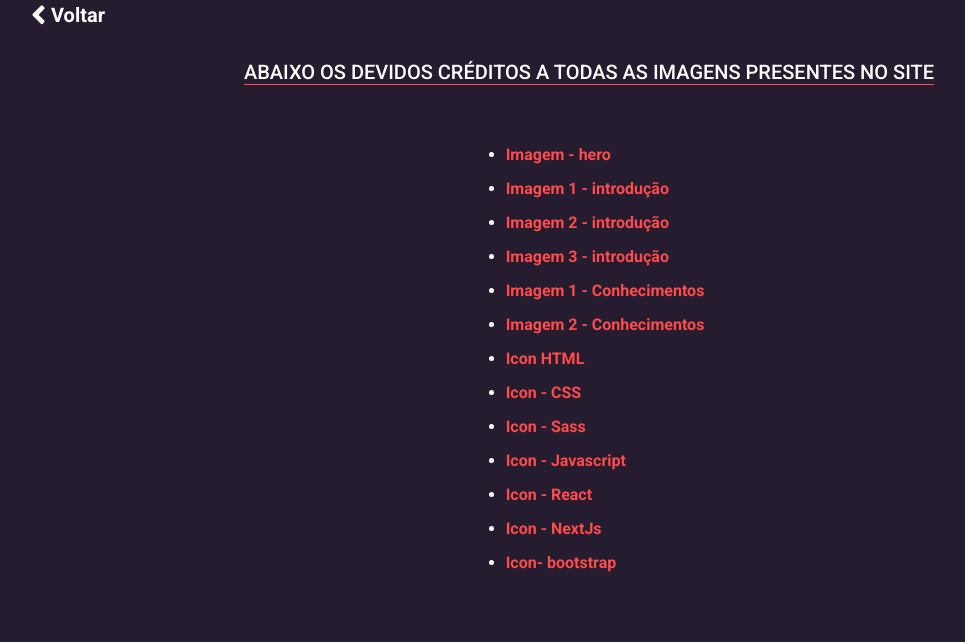
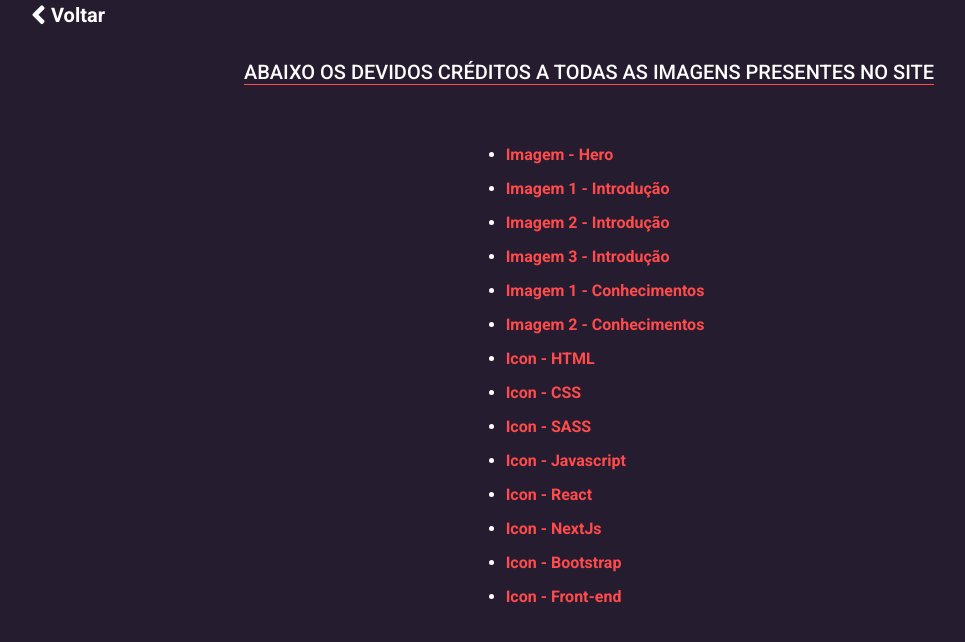
Before and after one commit to ggsales/portfolio, a Next.js app: page /creditos in a window 1280 px wide. Shown: the top 642 px of the page, without its empty margins (51-1016 px from the left). Built offline with nearby package versions, Linux system fonts and the light colour scheme.

Commit message:
fix spelling mistakes

```diff
--- a/components/Elements/Credits/CreditsArea.js
+++ b/components/Elements/Credits/CreditsArea.js
@@ -12,19 +12,20 @@
                     <div className="credits__links">
                         <h1 className="wow fadeInDown">Abaixo os devidos créditos a todas as imagens presentes no site</h1>
                         <ul className="wow fadeInLeft" data-wow-delay=".5s">
-                            <li><Link href="https://storyset.com/illustration/hand-coding/bro"><a>Imagem - hero</a></Link></li>
-                            <li><Link href="https://storyset.com/illustration/account/pana"><a>Imagem 1 - introdução</a></Link></li>
-                            <li><Link href="https://storyset.com/illustration/coding-workshop/amico"><a>Imagem 2 - introdução</a></Link></li>
-                            <li><Link href="https://storyset.com/illustration/code-typing/bro"><a>Imagem 3 - introdução</a></Link></li>
+                            <li><Link href="https://storyset.com/illustration/hand-coding/bro"><a>Imagem - Hero</a></Link></li>
+                            <li><Link href="https://storyset.com/illustration/account/pana"><a>Imagem 1 - Introdução</a></Link></li>
+                            <li><Link href="https://storyset.com/illustration/coding-workshop/amico"><a>Imagem 2 - Introdução</a></Link></li>
+                            <li><Link href="https://storyset.com/illustration/code-typing/bro"><a>Imagem 3 - Introdução</a></Link></li>
                             <li><Link href="https://storyset.com/illustration/site-stats/rafiki"><a>Imagem 1 - Conhecimentos</a></Link></li>
                             <li><Link href="https://storyset.com/illustration/website-designer/amico"><a>Imagem 2 - Conhecimentos</a></Link></li>
-                            <li><Link href="https://www.flaticon.com/br/icone-gratis/html_1051277?term=html&page=1&position=4&page=1&position=4&related_id=1051277&origin=tag"><a>Icon HTML</a></Link></li>
+                            <li><Link href="https://www.flaticon.com/br/icone-gratis/html_1051277?term=html&page=1&position=4&page=1&position=4&related_id=1051277&origin=tag"><a>Icon - HTML</a></Link></li>
                             <li><Link href="https://www.flaticon.com/br/icone-gratis/css-3_732190?term=css&page=1&position=1&page=1&position=1&related_id=732190&origin=search"><a>Icon - CSS</a></Link></li>
-                            <li><Link href="https://www.flaticon.com/br/icone-gratis/sass_5968358?term=sass&page=1&position=2&page=1&position=2&related_id=5968358&origin=search"><a>Icon - Sass</a></Link></li>
+                            <li><Link href="https://www.flaticon.com/br/icone-gratis/sass_5968358?term=sass&page=1&position=2&page=1&position=2&related_id=5968358&origin=search"><a>Icon - SASS</a></Link></li>
                             <li><Link href="https://www.flaticon.com/br/icone-gratis/js_5968292?term=javascript&page=1&position=5&page=1&position=5&related_id=5968292&origin=search"><a>Icon - Javascript</a></Link></li>
                             <li><Link href="https://icon-icons.com/icon/react-original-logo/146374"><a>Icon - React</a></Link></li>
                             <li><Link href="https://icon-icons.com/icon/NextJS/132160"><a>Icon - NextJs</a></Link></li>
-                            <li><Link href="https://www.flaticon.com/free-icon/bootstrap_5968672?term=bootstrap&page=1&position=3&page=1&position=3&related_id=5968672&origin=search"><a>Icon- bootstrap</a></Link></li>
+                            <li><Link href="https://www.flaticon.com/free-icon/bootstrap_5968672?term=bootstrap&page=1&position=3&page=1&position=3&related_id=5968672&origin=search"><a>Icon - Bootstrap</a></Link></li>
+                            <li><Link href="https://www.flaticon.com/download/icon/landing/2282188?format=png&size=64&type=standard"><a>Icon - Front-end</a></Link></li>
                         </ul>
                     </div>
                 </div>
```
